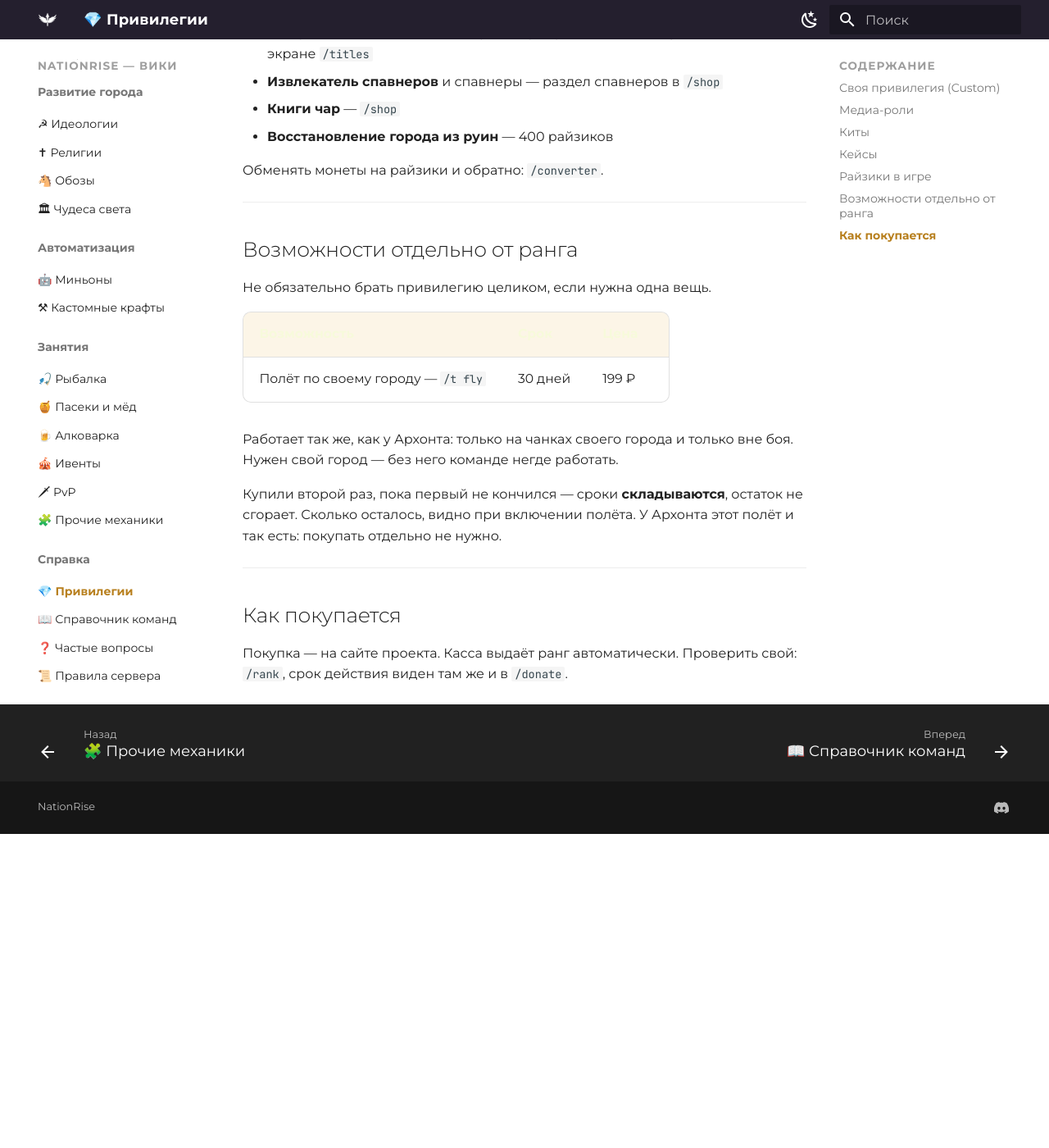
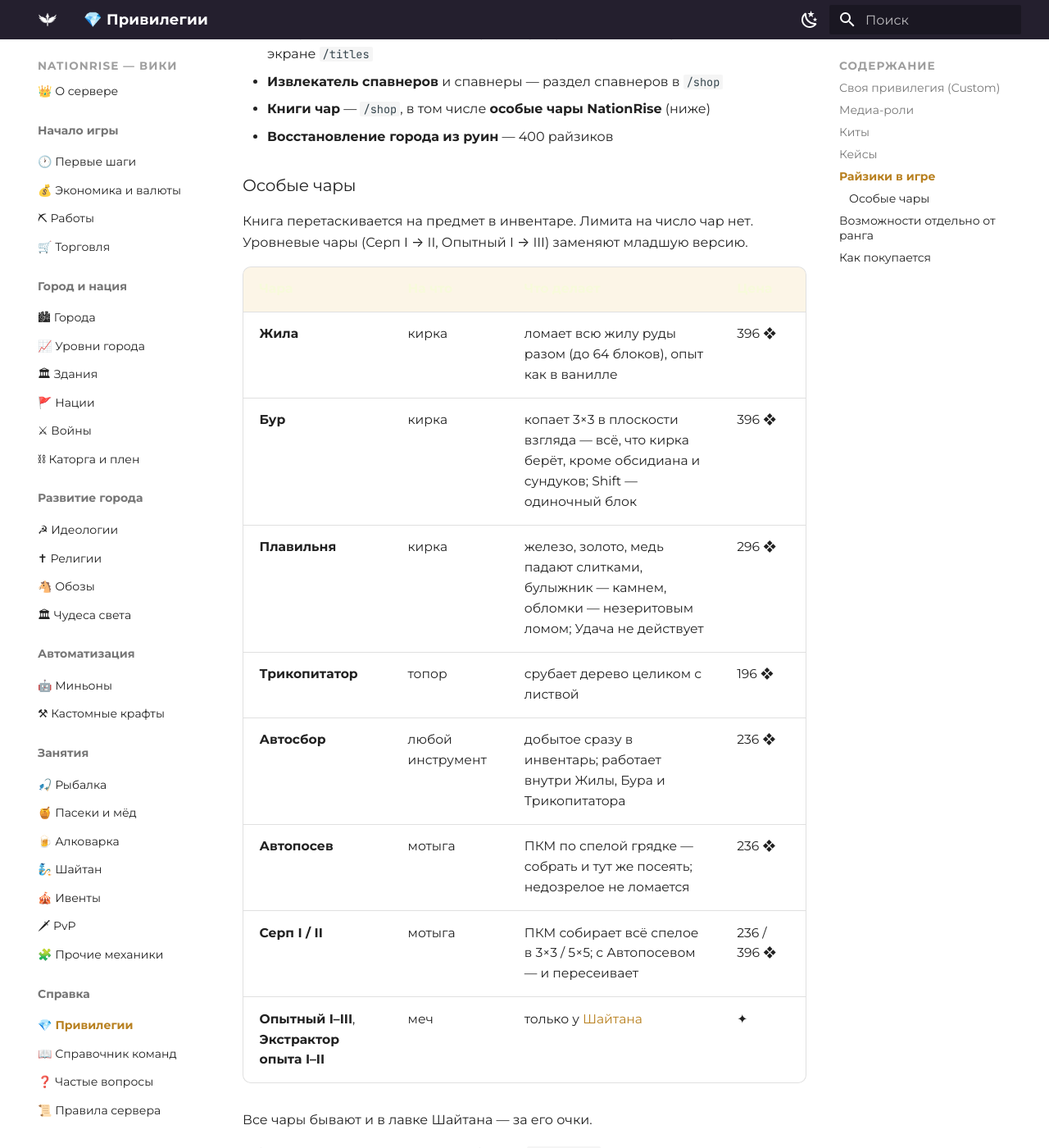
Before and after one commit to zixSSSed/NationRise-Wiki-RU, an MkDocs documentation site: the page built from docs/donate.md, in a window 1280 px wide and 1400 px high, scrolled down 4447 px. Shown: the whole window at 82% size. Built offline with MkDocs 1.6.1 and Material for MkDocs 9.7.7, drawn with Linux system fonts in a browser that asks for light colours; before the commit the page ends 5464 px from its top, so only the background shows below that.

Commit message:
Шайтан: страница; особые чары в справке (Бур, Плавильня, Серп)

```diff
--- a/docs/donate.md
+++ b/docs/donate.md
@@ -126,8 +126,26 @@
   английский, цвета через `&`. Текст проходит фильтр (нацизм, оскорбления, подделка под
   персонал); карточка «Свой титул» — на главном экране `/titles`
 - **Извлекатель спавнеров** и спавнеры — раздел спавнеров в `/shop`
-- **Книги чар** — `/shop`
+- **Книги чар** — `/shop`, в том числе **особые чары NationRise** (ниже)
 - **Восстановление города из руин** — 400 райзиков
+
+### Особые чары
+
+Книга перетаскивается на предмет в инвентаре. Лимита на число чар нет. Уровневые чары
+(Серп I → II, Опытный I → III) заменяют младшую версию.
+
+| Чара | На что | Что делает | Цена |
+|---|---|---|---|
+| **Жила** | кирка | ломает всю жилу руды разом (до 64 блоков), опыт как в ванилле | 396 ❖ |
+| **Бур** | кирка | копает 3×3 в плоскости взгляда — всё, что кирка берёт, кроме обсидиана и сундуков; Shift — одиночный блок | 396 ❖ |
+| **Плавильня** | кирка | железо, золото, медь падают слитками, булыжник — камнем, обломки — незеритовым ломом; Удача не действует | 296 ❖ |
+| **Трикопитатор** | топор | срубает дерево целиком с листвой | 196 ❖ |
+| **Автосбор** | любой инструмент | добытое сразу в инвентарь; работает внутри Жилы, Бура и Трикопитатора | 236 ❖ |
+| **Автопосев** | мотыга | ПКМ по спелой грядке — собрать и тут же посеять; недозрелое не ломается | 236 ❖ |
+| **Серп I / II** | мотыга | ПКМ собирает всё спелое в 3×3 / 5×5; с Автопосевом — и пересеивает | 236 / 396 ❖ |
+| **Опытный I–III**, **Экстрактор опыта I–II** | меч | только у [Шайтана](shaitan.md) | ✦ |
+
+Все чары бывают и в лавке Шайтана — за его очки.
 
 Обменять монеты на райзики и обратно: `/converter`.
 
--- a/mkdocs.yml
+++ b/mkdocs.yml
@@ -104,6 +104,7 @@ nav:
       - 🎣 Рыбалка: fishing.md
       - 🍯 Пасеки и мёд: apiary.md
       - 🍺 Алковарка: brewing.md
+      - 🧞 Шайтан: shaitan.md
       - 🎪 Ивенты: events.md
       - 🗡 PvP: pvp.md
       - 🧩 Прочие механики: extras.md
```
Also changed, not shown: docs/shaitan.md (added, +47 -0 lines).
